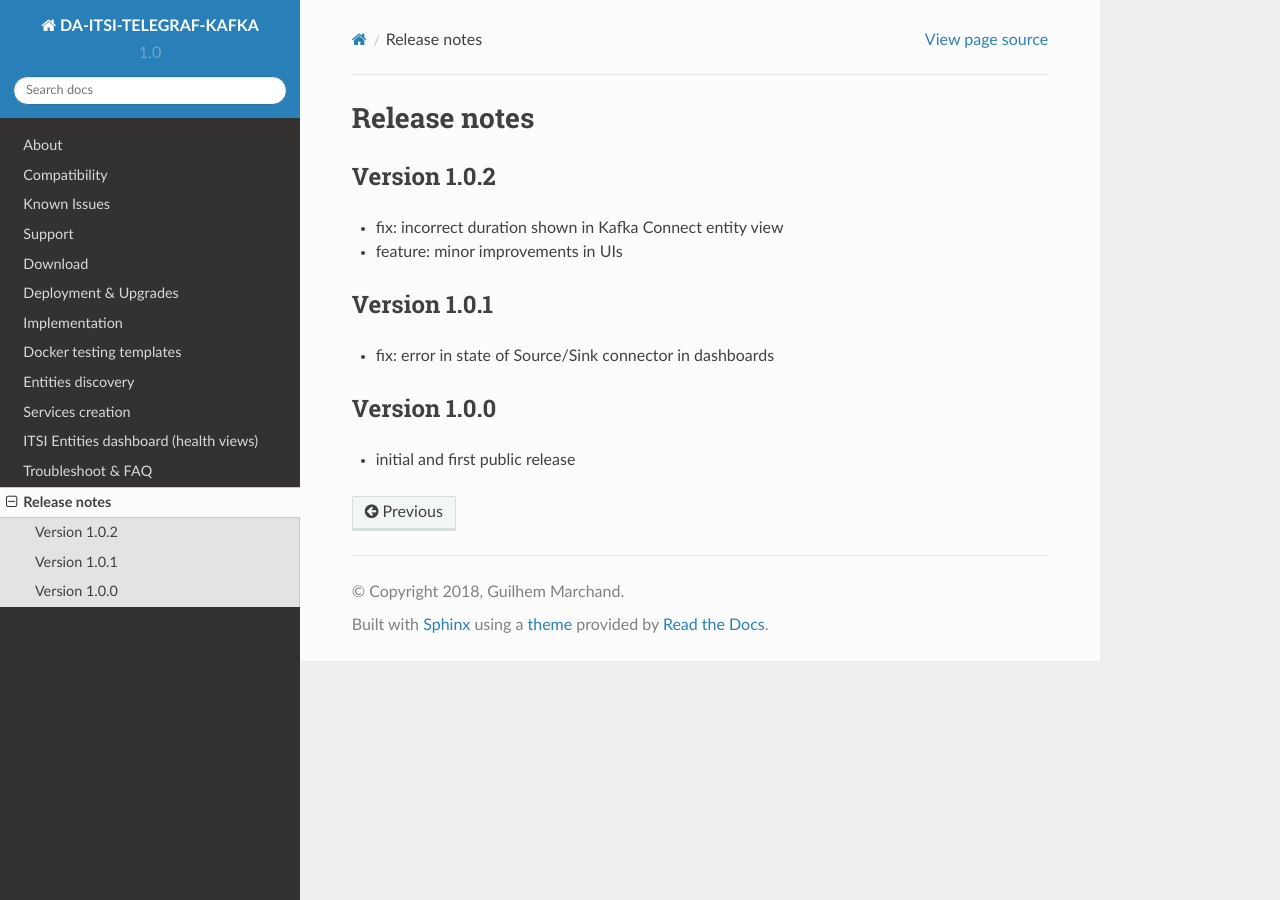
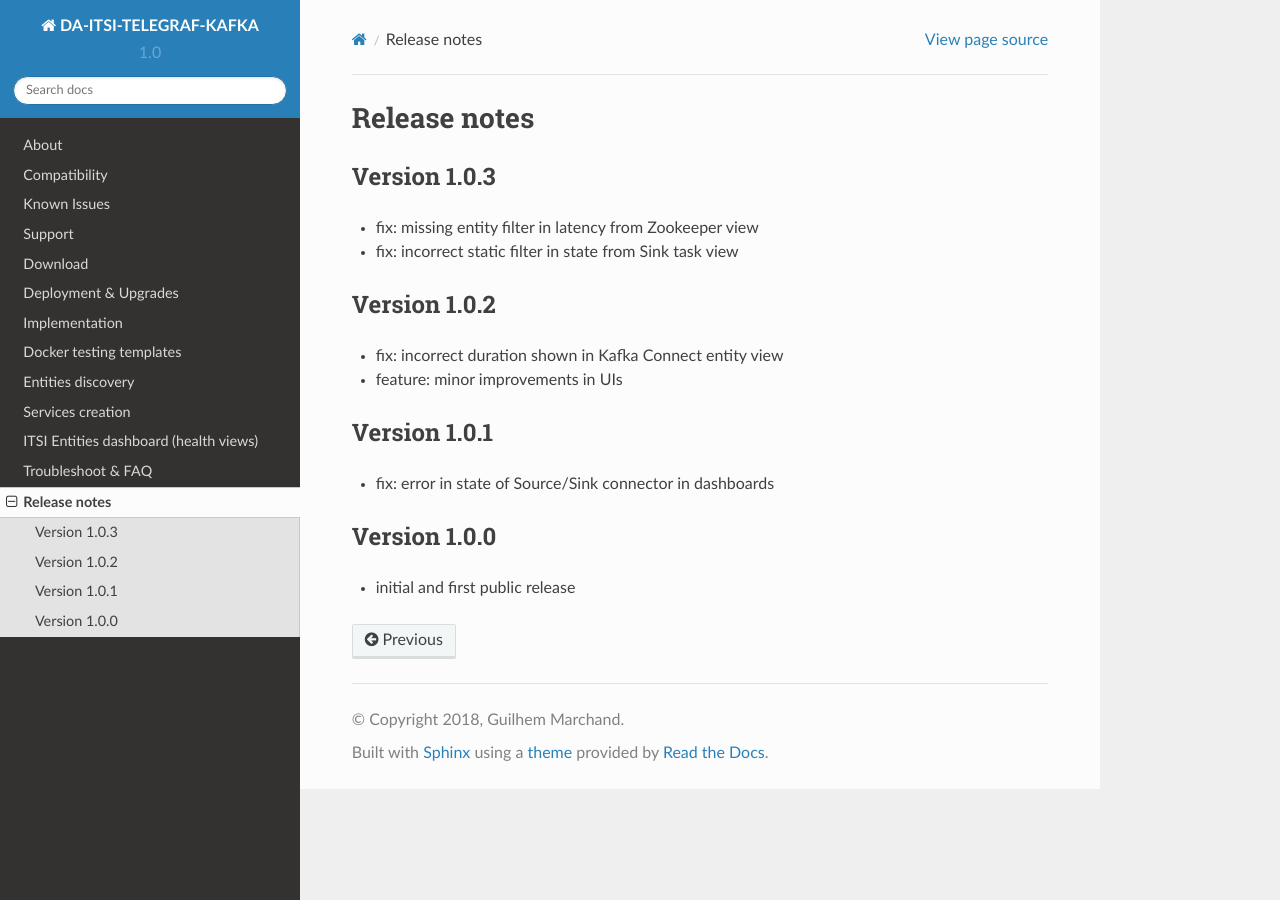
Before and after one commit to guilhemmarchand/DA-ITSI-TELEGRAF-KAFKA, a Sphinx documentation site: the page built from docs/releasenotes.rst, in a window 1280 px wide. Built offline with Sphinx 7.4.7 and the Read the Docs theme 2.0.0, drawn with Linux system fonts in a browser that asks for light colours.

Commit message:
version 1.0.3

```diff
--- a/docs/releasenotes.rst
+++ b/docs/releasenotes.rst
@@ -1,5 +1,10 @@
 Release notes
 #############
+
+Version 1.0.3
+=============
+- fix: missing entity filter in latency from Zookeeper view
+- fix: incorrect static filter in state from Sink task view
 
 Version 1.0.2
 =============
```
Also changed, not shown: 5 other files.
